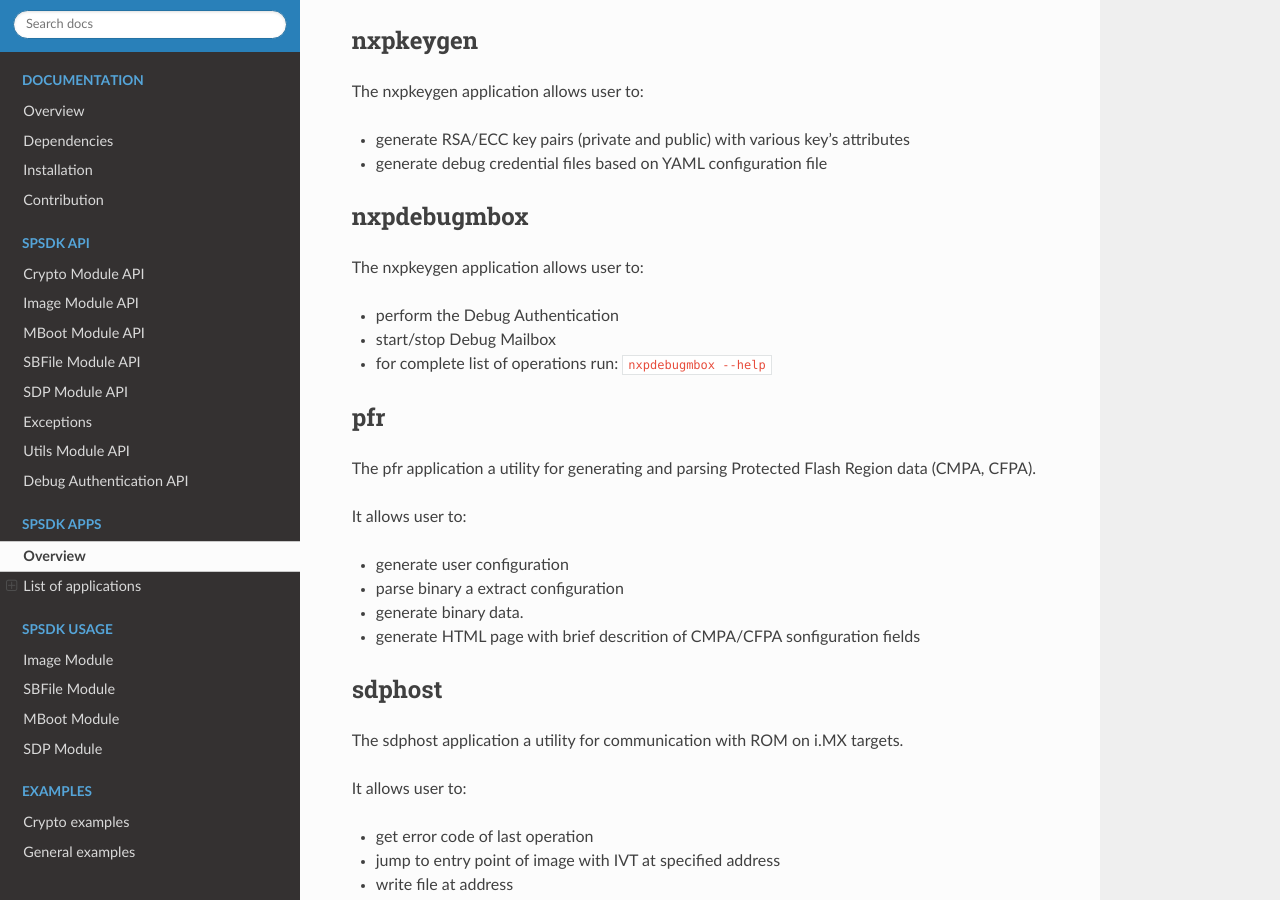
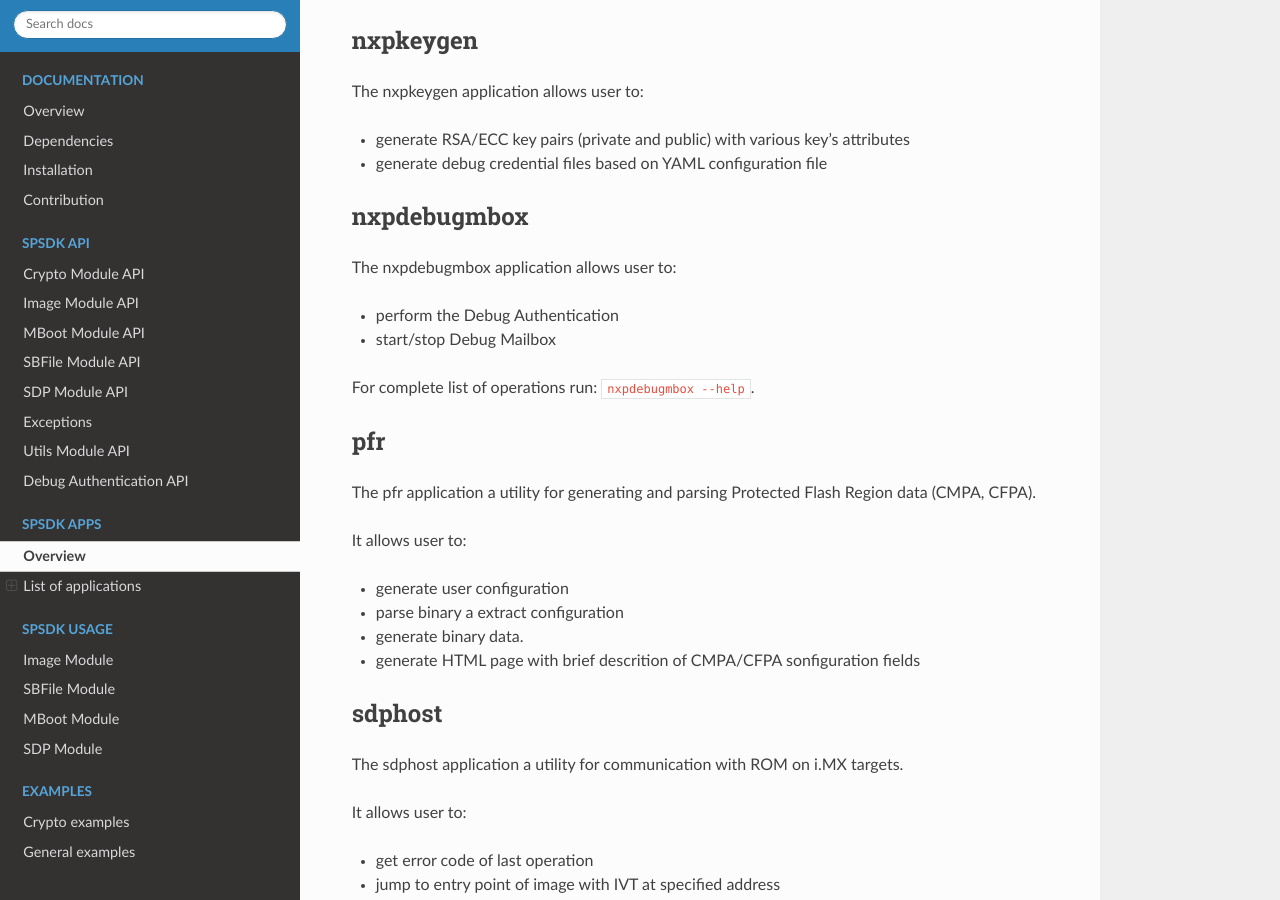
Before and after one commit to mwsk/spsdk_try, a Sphinx documentation site: the page built from docs/apps/overview.rst, in a window 1280 px wide and 900 px high, scrolled down 467 px. Built offline with Sphinx 7.4.7 and the Read the Docs theme 2.0.0, drawn with Linux system fonts in a browser that asks for light colours.

Commit message:
Fixed typo in overview.rst

```diff
--- a/docs/apps/overview.rst
+++ b/docs/apps/overview.rst
@@ -26,12 +26,12 @@ The nxpkeygen application allows user to:
 nxpdebugmbox
 ------------
 
-The nxpkeygen application allows user to:
+The nxpdebugmbox application allows user to:
 
 - perform the Debug Authentication
 - start/stop Debug Mailbox
-- for complete list of operations run: ``nxpdebugmbox --help``
 
+For complete list of operations run: ``nxpdebugmbox --help``.
 
 pfr
 ---
```
